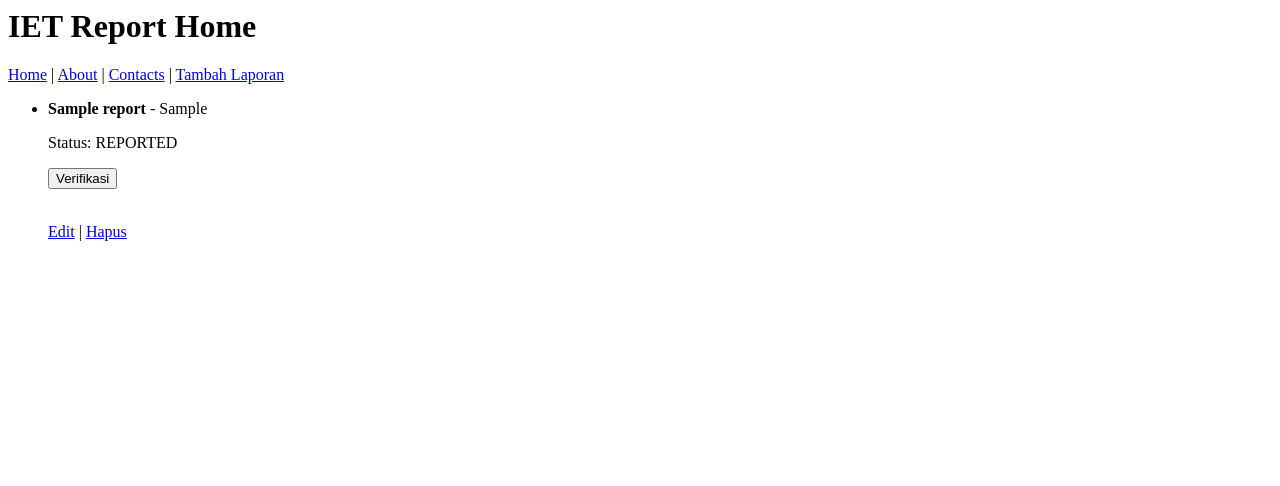
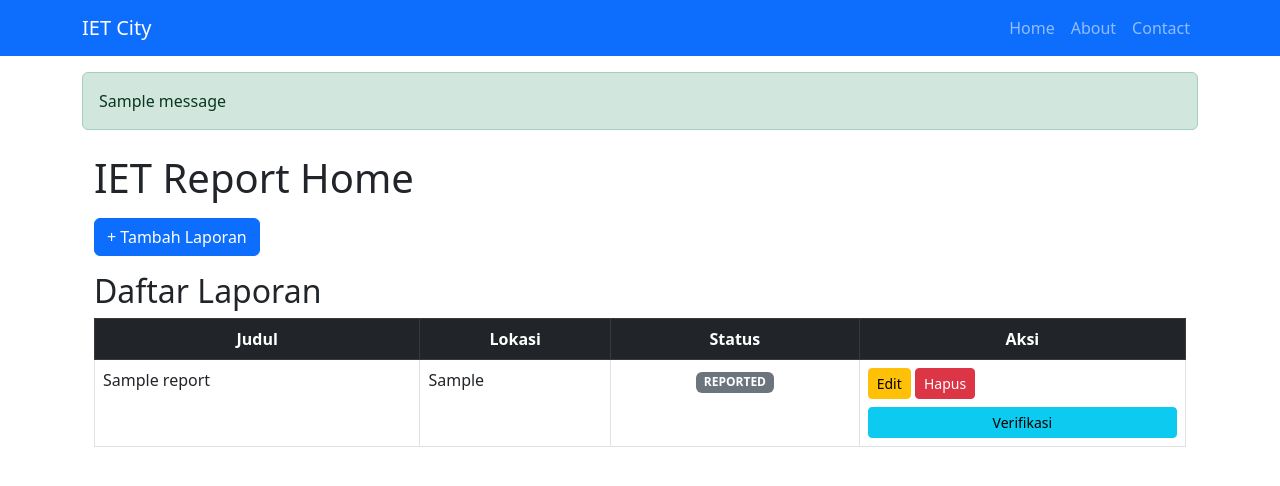
Before and after one commit to IET-Polinela/project-2026-dimsam123, a Django app: page / in a window 1280 px wide. Shown: the top 486 px of the page. Run offline with Django 5.2, Linux system fonts and the light colour scheme; tables that the repository leaves empty hold one stand-in row (values such as "Sample post"); one stand-in notice (Sample message) is shown.

Commit message:
Add files via upload

```diff
--- a/Django/iet_24782042_2026/iet_24782042_2026/settings.py
+++ b/Django/iet_24782042_2026/iet_24782042_2026/settings.py
@@ -11,6 +11,7 @@ https://docs.djangoproject.com/en/6.0/ref/settings/
 """
 
 from pathlib import Path
+import os
 
 # Build paths inside the project like this: BASE_DIR / 'subdir'.
 BASE_DIR = Path(__file__).resolve().parent.parent
@@ -25,7 +26,7 @@ SECRET_KEY = 'django-insecure-vt3bs85evava6v%j)h4j1b!@*1si_y*!v+0g@!=a8rqm-a8t9z
 # SECURITY WARNING: don't run with debug turned on in production!
 DEBUG = True
 
-ALLOWED_HOSTS = []
+ALLOWED_HOSTS = ['*']
 
 
 # Application definition
@@ -57,7 +58,7 @@ ROOT_URLCONF = 'iet_24782042_2026.urls'
 TEMPLATES = [
     {
         'BACKEND': 'django.template.backends.django.DjangoTemplates',
-        'DIRS': [],
+        'DIRS': [os.path.join(BASE_DIR, 'templates')],
         'APP_DIRS': True,
         'OPTIONS': {
             'context_processors': [
--- /dev/null
+++ b/Django/iet_24782042_2026/main_app/templates/base.html
@@ -0,0 +1,48 @@
+<!DOCTYPE html>
+<html lang="en">
+<head>
+    <meta charset="UTF-8">
+    <meta name="viewport" content="width=device-width, initial-scale=1">
+
+    <title>{% block title %}IET City{% endblock %}</title>
+
+    <!-- Bootstrap -->
+    <link href="https://cdn.jsdelivr.net/npm/bootstrap@5.3.0/dist/css/bootstrap.min.css" rel="stylesheet">
+</head>
+
+<body>
+
+<!-- NAVBAR -->
+<nav class="navbar navbar-expand-lg navbar-dark bg-primary">
+    <div class="container">
+        <a class="navbar-brand" href="/">IET City</a>
+
+        <div class="collapse navbar-collapse">
+            <ul class="navbar-nav ms-auto">
+                <li class="nav-item"><a class="nav-link" href="/">Home</a></li>
+                <li class="nav-item"><a class="nav-link" href="/about/">About</a></li>
+                <li class="nav-item"><a class="nav-link" href="/contacts/">Contact</a></li>
+            </ul>
+        </div>
+    </div>
+</nav>
+
+<!-- ALERT -->
+<div class="container mt-3">
+    {% if messages %}
+        {% for message in messages %}
+            <div class="alert alert-success">
+                {{ message }}
+            </div>
+        {% endfor %}
+    {% endif %}
+</div>
+
+<!-- CONTENT -->
+<div class="container mt-4">
+    {% block content %}{% endblock %}
+</div>
+
+<script src="https://cdn.jsdelivr.net/npm/bootstrap@5.3.0/dist/js/bootstrap.bundle.min.js"></script>
+</body>
+</html>
--- a/Django/iet_24782042_2026/main_app/templates/main_app/home.html
+++ b/Django/iet_24782042_2026/main_app/templates/main_app/home.html
@@ -1,45 +1,93 @@
-<h1>IET Report Home</h1>
+{% extends 'base.html' %}
+{% block content %}
 
-<nav>
-    <a href="{% url 'report_list' %}">Home</a> |
-    <a href="{% url 'about' %}">About</a> |
-    <a href="{% url 'contacts' %}">Contacts</a> |
-    <a href="{% url 'add_report' %}">Tambah Laporan</a>
-</nav>
+<div class="container mt-4">
 
-<ul>
+<h1 class="mb-3">IET Report Home</h1>
+
+<div class="mb-3">
+    <a href="{% url 'add_report' %}" class="btn btn-primary">+ Tambah Laporan</a>
+</div>
+
+<h2>Daftar Laporan</h2>
+
+<div class="table-responsive"> <!-- ✅ ini bikin responsive -->
+<table class="table table-bordered table-hover">
+    <thead class="table-dark text-center">
+        <tr>
+            <th>Judul</th>
+            <th>Lokasi</th>
+            <th>Status</th>
+            <th>Aksi</th>
+        </tr>
+    </thead>
+
+    <tbody>
     {% for report in reports %}
-    <li>
-        <strong>{{ report.title }}</strong> - {{ report.category }}
+        <tr>
+            <td>{{ report.title }}</td>
+            <td>{{ report.location }}</td>
 
-        <p>Status: {{ report.status }}</p>
+            <td class="text-center">
+                {% if report.status == 'REPORTED' %}
+                    <span class="badge bg-secondary">REPORTED</span>
+                {% elif report.status == 'VERIFIED' %}
+                    <span class="badge bg-info">VERIFIED</span>
+                {% elif report.status == 'IN_PROGRESS' %}
+                    <span class="badge bg-warning text-dark">IN PROGRESS</span>
+                {% elif report.status == 'RESOLVED' %}
+                    <span class="badge bg-success">RESOLVED</span>
+                {% endif %}
+            </td>
+
+            <td>
+                <a href="{% url 'update_report' report.id %}" class="btn btn-warning btn-sm mb-1">Edit</a>
+
+                <a href="{% url 'delete_report' report.id %}"
+                   class="btn btn-danger btn-sm mb-1"
+                   onclick="return confirm('Yakin mau hapus?')">
+                   Hapus
+                </a>
 
                 <!-- WORKFLOW BUTTON -->
                 {% if report.status == 'REPORTED' %}
                 <form method="post" action="{% url 'update_status' report.id %}">
                     {% csrf_token %}
                     <input type="hidden" name="status" value="VERIFIED">
-            <button type="submit">Verifikasi</button>
+                    <button type="submit" class="btn btn-info btn-sm w-100 mt-1">Verifikasi</button>
                 </form>
 
                 {% elif report.status == 'VERIFIED' %}
                 <form method="post" action="{% url 'update_status' report.id %}">
                     {% csrf_token %}
                     <input type="hidden" name="status" value="IN_PROGRESS">
-            <button type="submit">Proses</button>
+                    <button type="submit" class="btn btn-warning btn-sm w-100 mt-1">Proses</button>
                 </form>
 
                 {% elif report.status == 'IN_PROGRESS' %}
                 <form method="post" action="{% url 'update_status' report.id %}">
                     {% csrf_token %}
                     <input type="hidden" name="status" value="RESOLVED">
-            <button type="submit">Selesai</button>
+                    <button type="submit" class="btn btn-success btn-sm w-100 mt-1">Selesai</button>
                 </form>
                 {% endif %}
+            </td>
+        </tr>
 
-        <br>
-        <a href="{% url 'update_report' report.id %}">Edit</a> |
-        <a href="{% url 'delete_report' report.id %}">Hapus</a>
-    </li>
+    {% empty %}
+        <!-- ✅ EMPTY STATE BAGUS -->
+        <tr>
+            <td colspan="4" class="text-center p-4">
+                <h5>Belum ada laporan 😢</h5>
+                <p>Silakan tambah laporan pertama kamu</p>
+                <a href="{% url 'add_report' %}" class="btn btn-primary">+ Tambah Laporan</a>
+            </td>
+        </tr>
     {% endfor %}
-</ul>
+    </tbody>
+</table>
+</div>
+
+</div>
+
+{% endblock %}
--- a/Django/iet_24782042_2026/main_app/templates/main_app/update_report.html
+++ b/Django/iet_24782042_2026/main_app/templates/main_app/update_report.html
@@ -3,5 +3,8 @@
 <form method="POST">
     {% csrf_token %}
     {{ form.as_p }}
-    <button type="submit">Update</button>
+    <button type="submit" class="btn btn-warning"
+        onclick="this.innerText='Loading...'; this.disabled=true;">
+    Update
+</button>
 </form>
--- a/Django/iet_24782042_2026/main_app/urls.py
+++ b/Django/iet_24782042_2026/main_app/urls.py
@@ -1,6 +1,12 @@
 from django.urls import path
-from . import views
-from .views import *
+from .views import (
+    ReportListView,
+    ReportCreateView,
+    ReportUpdateView,
+    ReportDeleteView,
+    ReportDetailView,
+    ReportUpdateStatusView
+)
 
 urlpatterns = [
     path('', ReportListView.as_view(), name='report_list'),
@@ -8,5 +14,5 @@ urlpatterns = [
     path('update/<int:pk>/', ReportUpdateView.as_view(), name='update_report'),
     path('delete/<int:pk>/', ReportDeleteView.as_view(), name='delete_report'),
     path('detail/<int:pk>/', ReportDetailView.as_view(), name='report_detail'),
-    path('update-status/<int:pk>/', views.ReportUpdateStatusView.as_view(), name='update_status'),
+    path('update-status/<int:pk>/', ReportUpdateStatusView.as_view(), name='update_status'),
 ]
--- a/Django/iet_24782042_2026/main_app/views.py
+++ b/Django/iet_24782042_2026/main_app/views.py
@@ -5,16 +5,18 @@ from .forms import ReportForm
 from django.views import View
 from django.shortcuts import get_object_or_404, redirect
 
-# READ (List)
+# LIST
 class ReportListView(ListView):
     model = Report
     template_name = 'main_app/home.html'
     context_object_name = 'reports'
 
+
 # DETAIL
 class ReportDetailView(DetailView):
     model = Report
     template_name = 'main_app/detail.html'
+
 
 # CREATE
 class ReportCreateView(CreateView):
@@ -23,6 +25,7 @@ class ReportCreateView(CreateView):
     template_name = 'main_app/add_report.html'
     success_url = reverse_lazy('report_list')
 
+
 # UPDATE
 class ReportUpdateView(UpdateView):
     model = Report
@@ -30,17 +33,22 @@ class ReportUpdateView(UpdateView):
     template_name = 'main_app/update_report.html'
     success_url = reverse_lazy('report_list')
 
+
 # DELETE
 class ReportDeleteView(DeleteView):
     model = Report
     template_name = 'main_app/delete_confirm.html'
     success_url = reverse_lazy('report_list')
 
-# WORKFLOW STATUS
+
+# WORKFLOW STATUS (INI YANG DIPAKE)
 class ReportUpdateStatusView(View):
     def post(self, request, pk):
         report = get_object_or_404(Report, pk=pk)
         new_status = request.POST.get('status')
-        report.status = new_status
-        report.save()
+
+        if new_status in ['VERIFIED', 'IN_PROGRESS', 'RESOLVED']:
+            report.status = new_status
+            report.save()
+
         return redirect('report_list')
```
Also changed, not shown: Django/iet_24782042_2026/main_app/templates/main_app/add_report.html (+12 -3 lines), Django/iet_24782042_2026/main_app/templates/main_app/delete_confirm.html (added, +14 -0 lines). Lines whose indentation alone changed are shown as unchanged.
